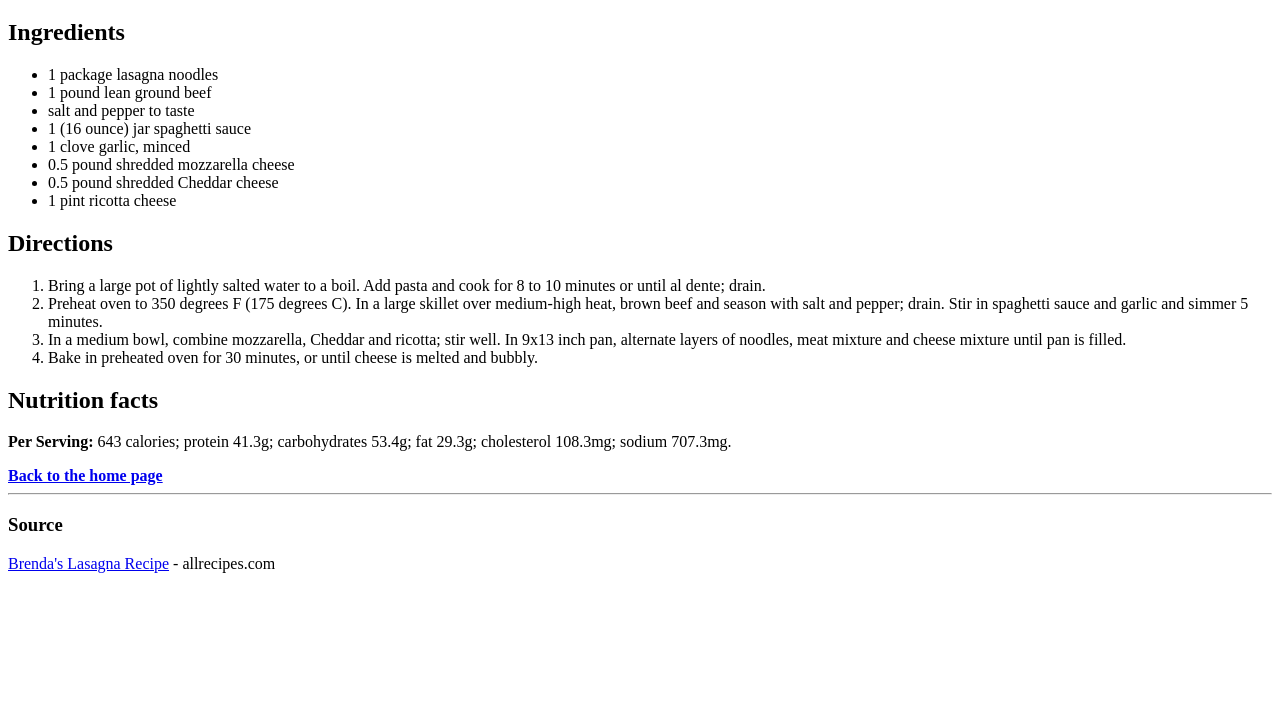
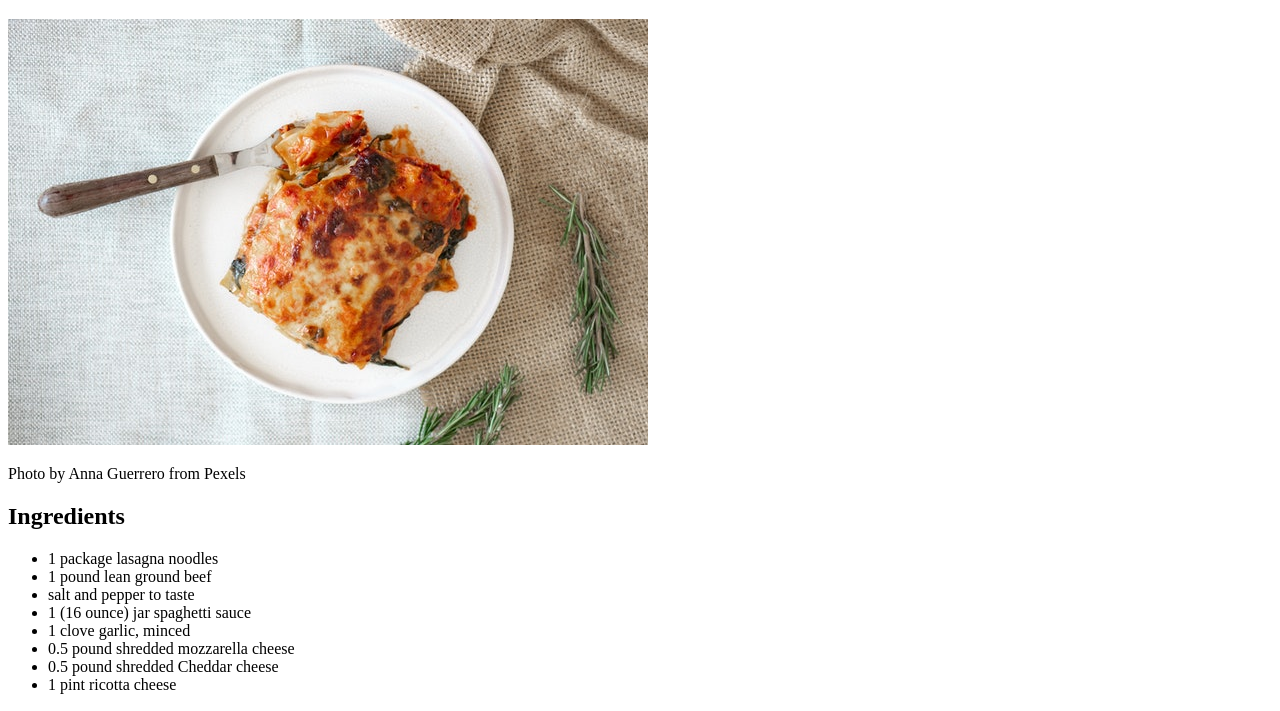
Before and after one commit to pietyr/odin-recipes, a plain HTML site: page recipes/lasagna.html in a window 1280 px wide. Shown: the part 61-772 px from the top of the page. Drawn offline with Linux system fonts and the light colour scheme.

Commit message:
Add lasagna photo

```diff
--- a/recipes/lasagna.html
+++ b/recipes/lasagna.html
@@ -8,6 +8,8 @@
 </head>
 <body>
     <h1>Lasagna recipe</h1>
+    <img src="./lasagna.jpg" alt="Lasagna">
+    <p>Photo by Anna Guerrero from Pexels</p>
     <h2>Ingredients</h2>
     <ul>
         <li>1 package lasagna noodles</li>
```
Also changed, not shown: recipes/lasagna.jpg (added).
